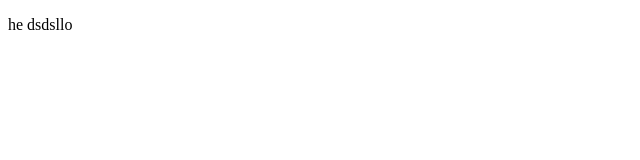
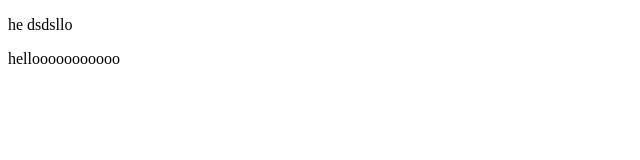
Before and after one commit to worstit9/conflictGit, a plain HTML site: page index.html in a window 1280 px wide. Shown: the full height of the page, 0-640 px from the left. Drawn offline with Linux system fonts and the light colour scheme.

Commit message:
small change

```diff
--- a/index.html
+++ b/index.html
@@ -8,5 +8,6 @@
 </head>
 <body>
   <p>he dsdsllo</p>
+  <p>hellooooooooooo</p>
 </body>
 </html>
```
